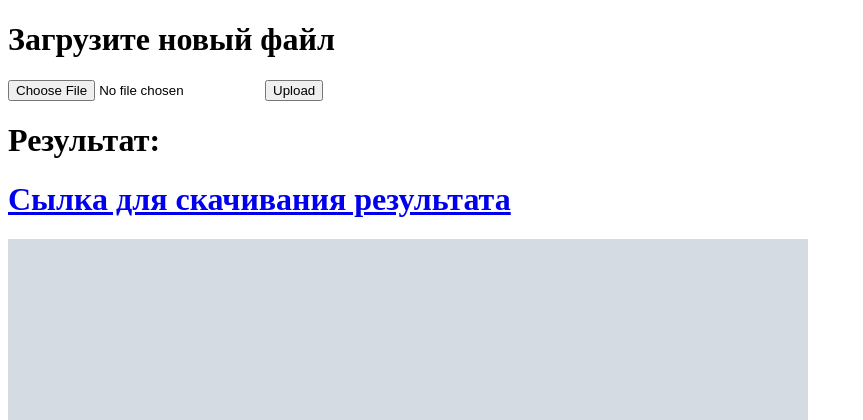
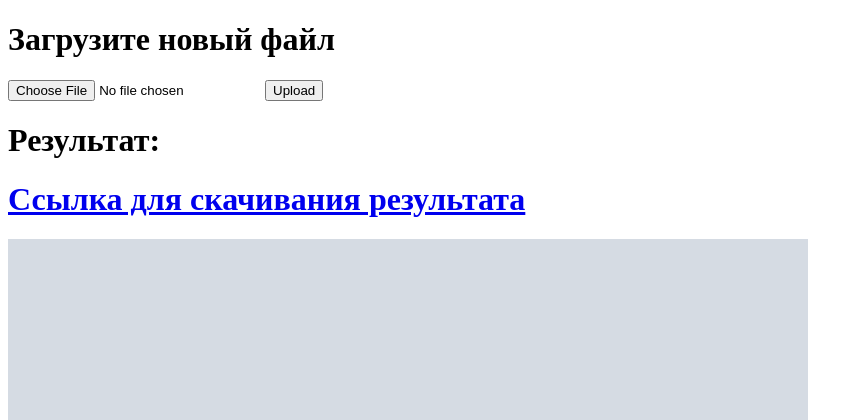
Before and after one commit to maksimdvl/zdata, a Flask app: template www/templates/upload.html in a window 1280 px wide. Shown: the top 420 px of the page, without its empty margins (0-863 px from the left). Run offline with Flask 2, Linux system fonts and the light colour scheme; the template is opened without the code that fills it: most values are stand-ins (such as "Sample title", 1, 10 or a date in 2020); grey boxes marked "Sample" are stand-in pictures; parts of the project's set-up code (start-up, migrations or seed data) failed here and were passed over.

Commit message:
fix text

```diff
--- a/www/templates/upload.html
+++ b/www/templates/upload.html
@@ -19,7 +19,7 @@
     <h1>Результат:</h1>
     {% if img_src %}
       <h1>
-         <a href="{{ img_src }}">Сылка для скачивания результата</a>
+         <a href="{{ img_src }}">Ссылка для скачивания результата</a>
      </h1>
       <img src="{{ img_src }}" width="800">
     {% endif %}
```
